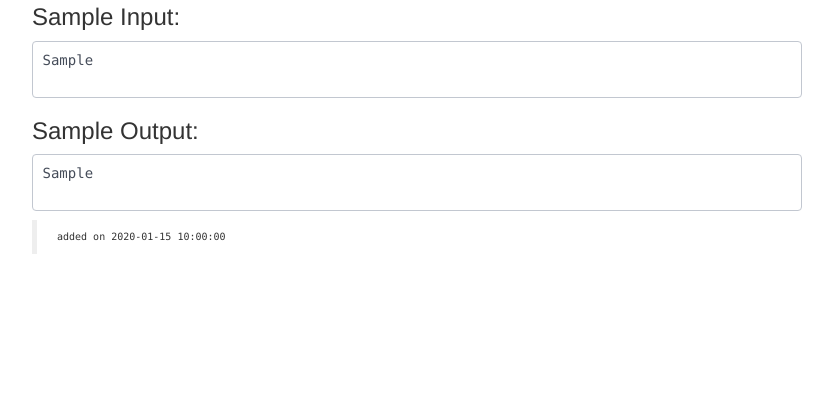
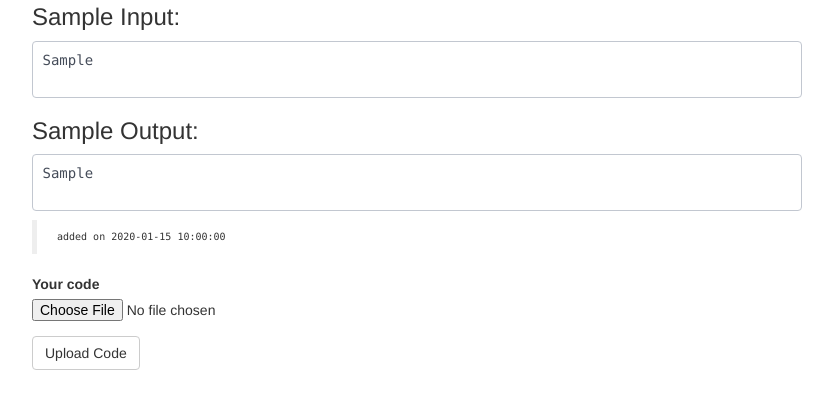
Before and after one commit to girishramnani/FlaskWars, a Flask app: page /questions/1 in a window 1280 px wide. Shown: the part 573-993 px from the top of the page, without its empty margins (28-861 px from the left). Run offline with Flask 2, Linux system fonts and the light colour scheme; a user stored in the database is signed in; tables that the repository leaves empty hold one stand-in row (values such as "Sample post"); some libraries are stand-ins or nearby versions.

Commit message:
configure the upload and question template complete

```diff
--- a/app/questions/forms.py
+++ b/app/questions/forms.py
@@ -1,8 +1,12 @@
 from flask.ext.wtf.file import FileField
 from flask.ext.wtf.form import Form
+from wtforms.fields.simple import SubmitField
+from wtforms.validators import DataRequired
+
 __author__ = 'Girish'
 
 
 
 class SubmitForm(Form):
-    code = FileField("Your code")
+    code = FileField("Your code",validators=[DataRequired()])
+    submit = SubmitField("Upload Code")
--- a/app/questions/routes.py
+++ b/app/questions/routes.py
@@ -34,8 +34,9 @@ def getquestion(id):
 
 @questions.route('/questions/<int:id>/submit', methods=('GET', 'POST'))
 @login_required
-def submit():
+def submit(id):
+    print(current_user.username)
     form = SubmitForm()
     if form.validate_on_submit():
-        filename = secure_filename(form.code.data.filename)
-        form.code.data.save('uploads/' + filename)
+        print(form.code.data)
+        return "hello"
--- a/app/static/css/style.css
+++ b/app/static/css/style.css
@@ -23,3 +23,6 @@ color: #454C59;
 background: #FFF none repeat scroll 0% 0%;
 border: 1px solid #C2C7D0;
 }
+#code{
+    height: auto !important;
+}
--- a/app/templates/question.html
+++ b/app/templates/question.html
@@ -1,4 +1,7 @@
+
 {% extends "login.html" %}
+{%  import "bootstrap/wtf.html" as wtf %}
+
 {% block form_header %}
     {{ question.title }}
 {% endblock %}
@@ -24,6 +27,10 @@
     <pre>{{ question.test_output }}
     </pre>
     <blockquote style="font-family: 'lucida console';font-size: 10px">added on {{ question.added_on }}</blockquote>
+    <div class="upload">
+    {{ wtf.quick_form(form,action=url_for("questions.submit",id = question.id),method="post") }}
 
-
+    </div>
+    <br>
+    <br>
 {% endblock %}
--- a/config.py
+++ b/config.py
@@ -17,6 +17,7 @@ class DevelopmentConfig(Config):
     SQLALCHEMY_DATABASE_URI = 'sqlite:///' + os.path.join(basedir, 'data-test.sqlite')
     RECAPTCHA_PARAMETERS = {'hl': 'zh', 'render': 'explicit'}
     RECAPTCHA_DATA_ATTRS = {'theme': 'dark'}
+    UPLOAD_FOLDER = os.path.join(basedir, 'app/static/upload')
 
 config = {
     'development': DevelopmentConfig
```
